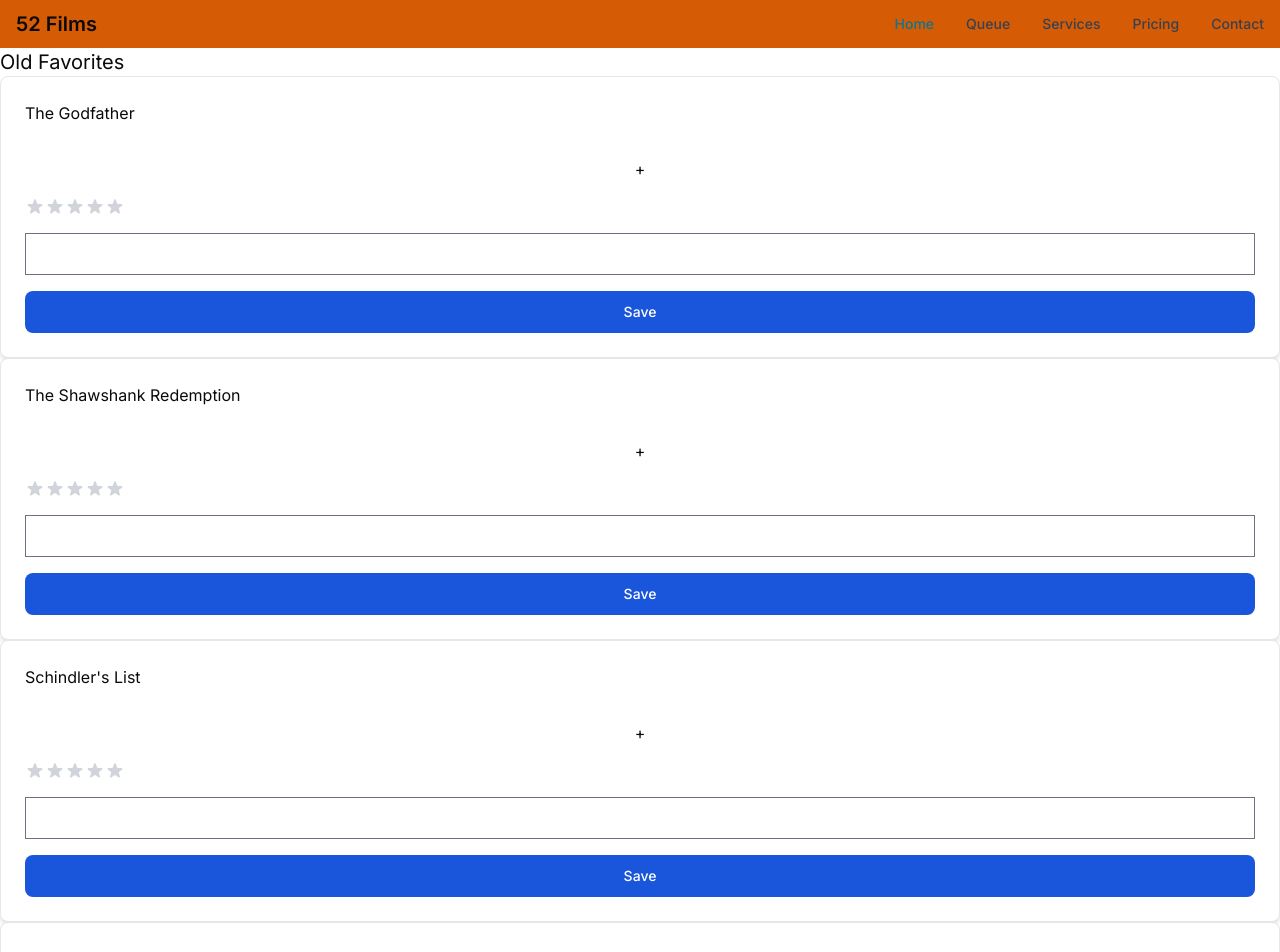
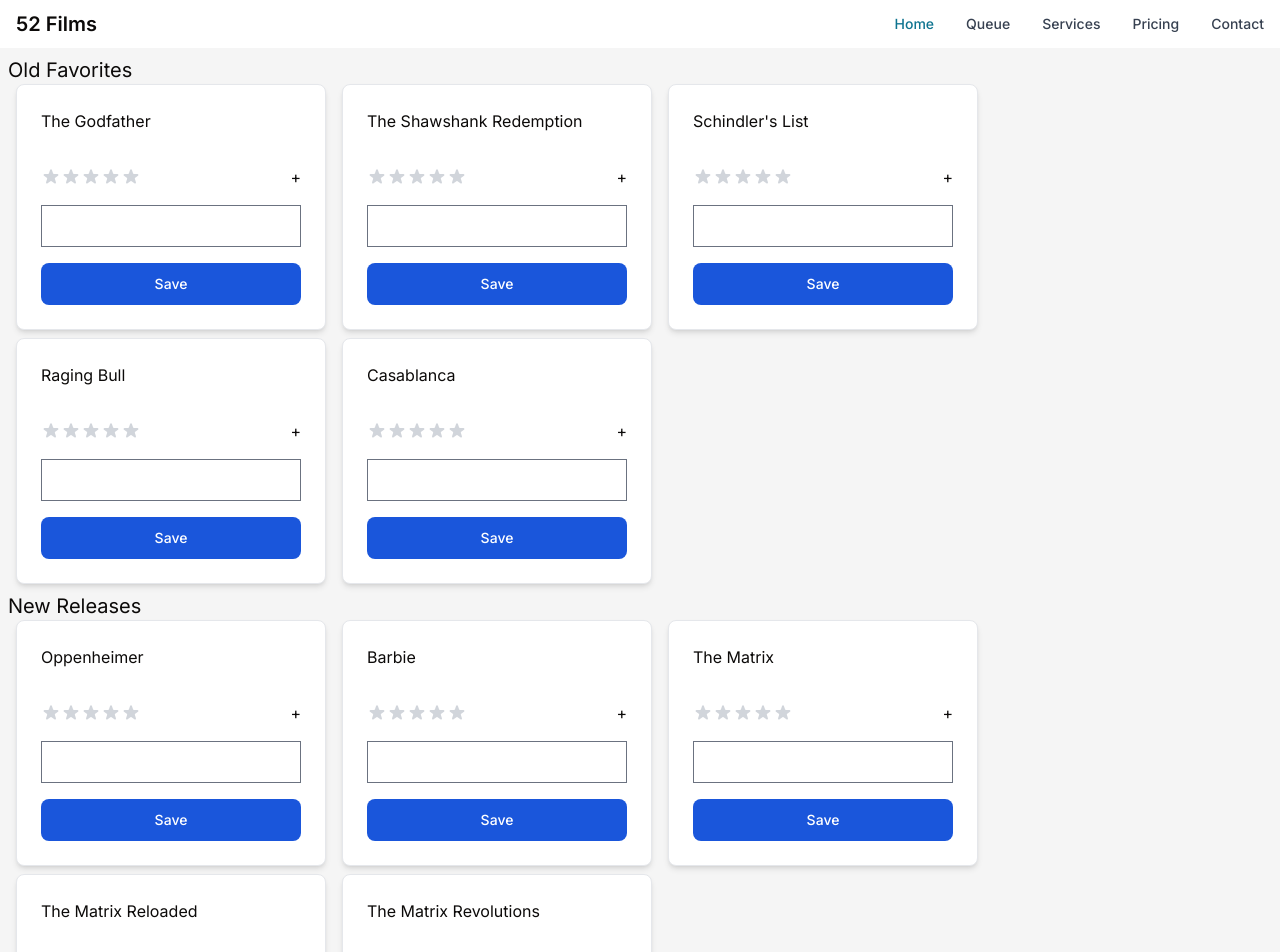
Before and after one commit to jondayton/52-films, a Next.js app: page /queue in a window 1280 px wide. Shown: the top 952 px of the page. Built offline with nearby package versions, Linux system fonts and the light colour scheme.

Commit message:
add basic styling for cards (#5)

```diff
--- a/app/globals.css
+++ b/app/globals.css
@@ -13,7 +13,7 @@
 
 @layer base {
   :root {
-    --background: 0 0% 100%;
+    --background: 0 0% 96%;
     --foreground: 20 14.3% 4.1%;
     --card: 0 0% 100%;
     --card-foreground: 20 14.3% 4.1%;
--- a/app/queue/page.tsx
+++ b/app/queue/page.tsx
@@ -50,15 +50,23 @@ const TEMP_NEW_RELEASES: Movie[] = [
 export default async function QueueIndex(): Promise<JSX.Element> {
   const new_releases: Movie[] = await new Promise((resolve) => setTimeout(() => resolve(TEMP_NEW_RELEASES), 1000));
   return (
-    <>
+    <div className="p-2">
       <h1 className="text-xl">Old Favorites</h1>
-      {TEMP_FAVORITES.map((movie) => (
-        <MovieCard movie={movie} key={movie.id} rating={5} />
-      ))}
-      <h1>New Releases</h1>
-      {new_releases.map((movie) => (
-        <MovieCard movie={movie} key={movie.id} rating={5} />
-      ))}
-    </>
+      <div className="">
+        {TEMP_FAVORITES.map((movie) => (
+          <div className="float-left p-2 pt-0" key={movie.id}>
+            <MovieCard movie={movie} rating={5} />
+          </div>
+        ))}
+      </div>
+      <div className="inline-block">
+      <h1 className="text-xl">New Releases</h1>
+        {new_releases.map((movie) => (
+          <div className="float-left p-2 pt-0" key={movie.id}>
+            <MovieCard movie={movie} rating={5} />
+          </div>
+        ))}
+      </div>
+    </div>
   );
 }
--- a/components/MovieCard.tsx
+++ b/components/MovieCard.tsx
@@ -70,12 +70,12 @@ export default function MovieCard(props: MovieCardProps): JSX.Element {
   };
 
   return (
-    <Card>
+    <Card className="max-w-sm">
       <Link href={`/movies/${movie.id}`} key={movie.id}>
         <p>{movie.title}</p>
       </Link>
       <p>{movie.description}</p>
-      <button onClick={addToWatchlist}>+</button>
+      <div className="flex justify-between">
         <Rating>
           <Rating.Star onClick={() => addRating(1)} filled={rating > 0} />
           <Rating.Star onClick={() => addRating(2)} filled={rating > 1} />
@@ -83,6 +83,8 @@ export default function MovieCard(props: MovieCardProps): JSX.Element {
           <Rating.Star onClick={() => addRating(4)} filled={rating > 3} />
           <Rating.Star onClick={() => addRating(5)} filled={rating > 4} />
         </Rating>
+        <button onClick={addToWatchlist}>+</button>
+      </div>
       <input
         className={validations.description === false ? 'not-valid' : 'valid'}
         type="text"
--- a/components/navbar.tsx
+++ b/components/navbar.tsx
@@ -5,10 +5,10 @@ import Link from 'next/link';
 
 export default function DefaultNavbar() {
   return (
-    <Navbar fluid className="bg-primary">
+    <Navbar fluid>
       <Navbar.Brand as={Link} href="https://flowbite-react.com">
         {/* <img src="/favicon.svg" className="mr-3 h-6 sm:h-9" alt="Flowbite React Logo" /> */}
-        <span className="self-center whitespace-nowrap text-xl text-foreground font-semibold">52 Films</span>
+        <span className="self-center whitespace-nowrap text-xl font-semibold">52 Films</span>
       </Navbar.Brand>
       <Navbar.Toggle />
       <Navbar.Collapse>
```
Lines whose indentation alone changed are shown as unchanged.
